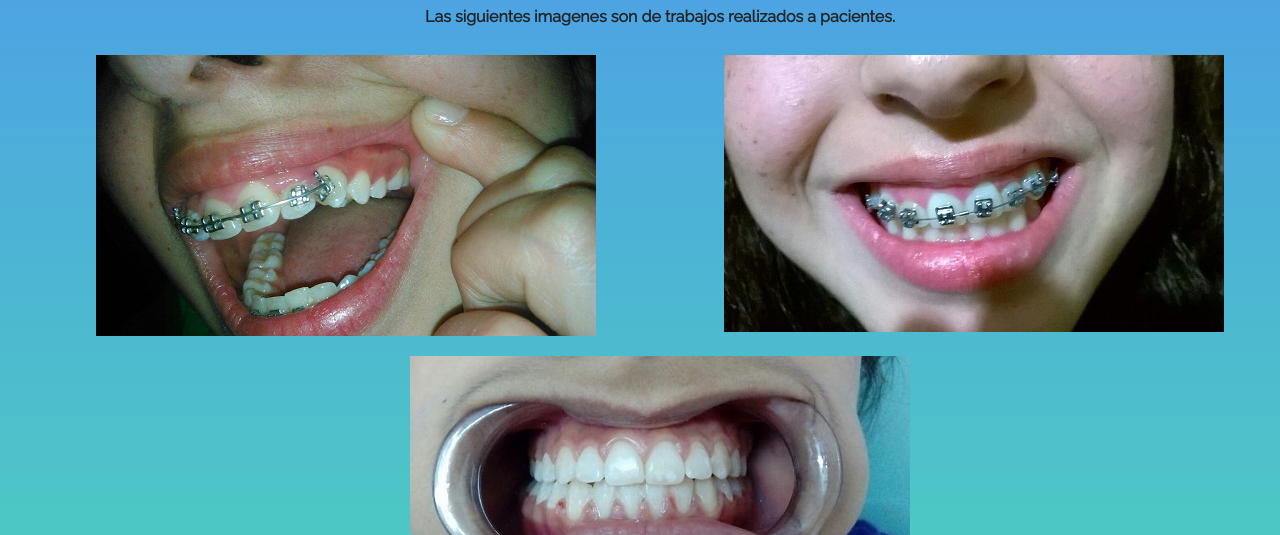
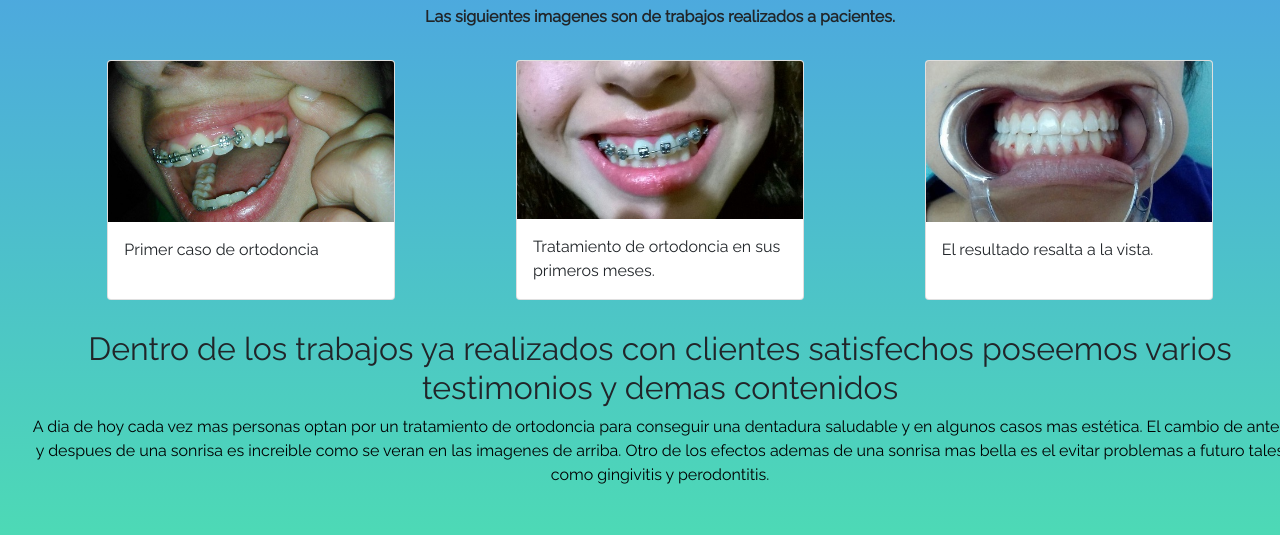
Before and after one commit to TomasBruera/Mi_Pagina_Web, a website: page trabajos.html in a window 1280 px wide. Shown: the part 250-785 px from the top of the page. Drawn offline with nearby package versions, Linux system fonts and the light colour scheme.

Commit message:
CardsTrabajo

```diff
--- a/trabajos.html
+++ b/trabajos.html
@@ -55,17 +55,26 @@
             <div>
                 <p class="contenedorTr__titulo--sub ">Las siguientes imagenes son de trabajos realizados a pacientes.</p>
             </div>
-            <div class="acomodarImagenes">
-                <div class="imagen1">
-                    <img class="tamañoImg--Trabajos" src="Trabajos/imagen1.jpg" alt="primera-muestra">
+            <div class="espacioCar agregarMargen">
+                <div class="card estiloCard agregarMargen" >
+                    <img class="card-img-top " src="Trabajos/imagen1.jpg" alt="Primer caso">
+                    <div class="card-body">
+                    <p class="card-text">Primer caso de ortodoncia</p>
+                    </div>
+                    </div>
+                    <div class="card estiloCard agregarMargen">
+                        <img class="card-img-top" src="Trabajos/imagen2.jpg" alt="Segunda imagen del card">
+                        <div class="card-body">
+                        <p class="card-text">Tratamiento de ortodoncia en sus primeros meses.</p>
+                        </div>
+                    </div>
+                    <div class="card estiloCard agregarMargen">
+                        <img class="card-img-top" src="Trabajos/imagen3.jpg" alt="Card image cap">
+                        <div class="card-body">
+                        <p class="card-text">El resultado resalta a la vista.</p>
+                        </div>
+                    </div>
                 </div>
-                <div class="imagen2">
-                    <img class="tamañoImg--Trabajos" src="Trabajos/imagen2.jpg" alt="segunda-muestra">
-                </div>
-                <div class="imagen3">
-                    <img class="tamañoImg--Trabajos" src="Trabajos/imagen3.jpg" alt="tercera-muestra">
-                </div>
-            </div>
 
             <article>
                 <h2>Dentro de los trabajos ya realizados con clientes satisfechos poseemos varios testimonios y demas contenidos</h2>
```
